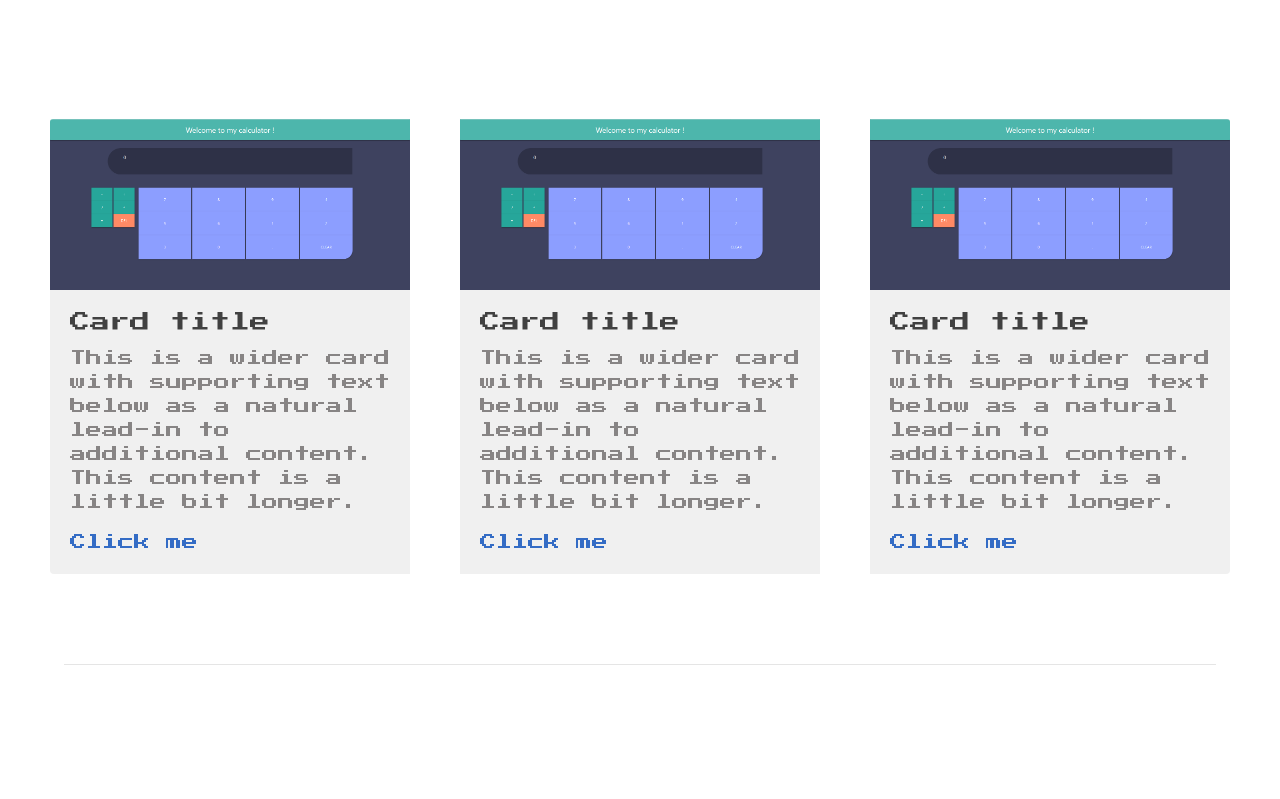
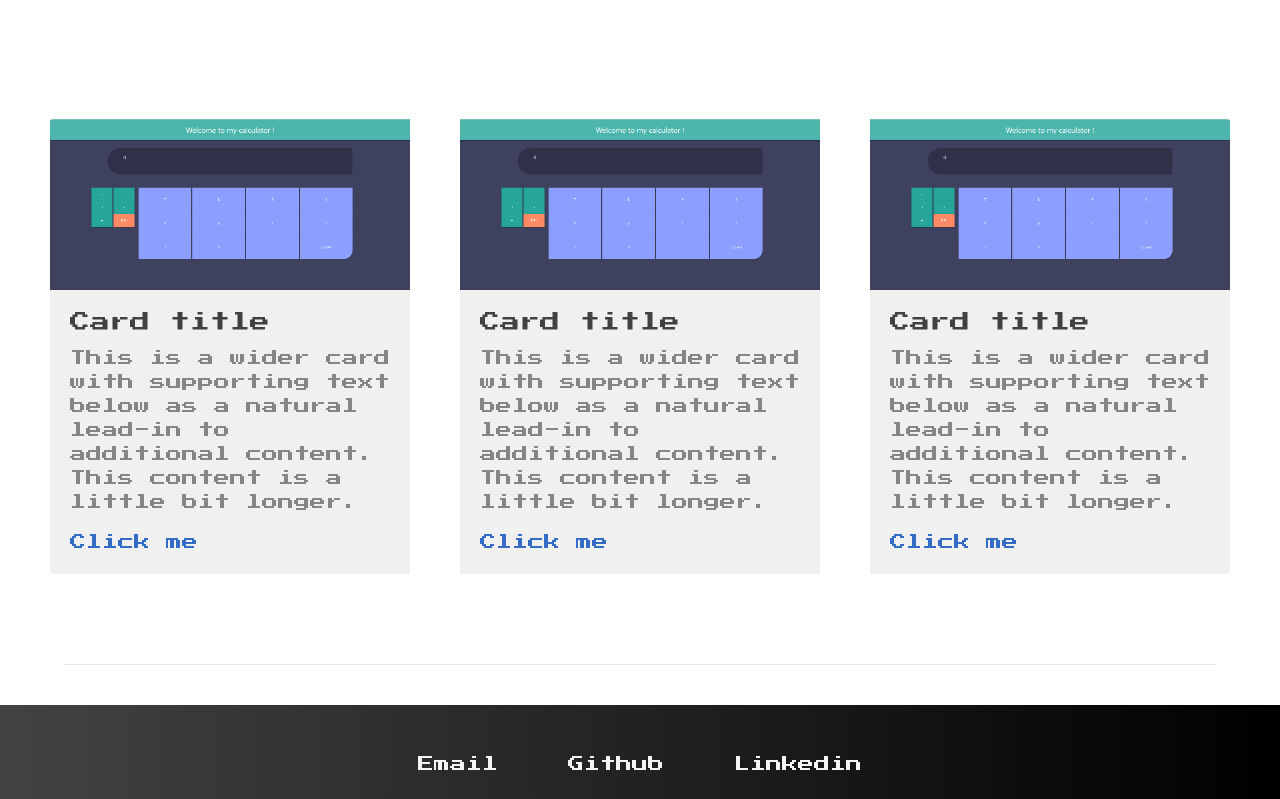
Before and after one commit to StormNotes/NgPort, an Angular app: page / in a window 1280 px wide. Shown: the part 958-1757 px from the top of the page. Before the commit the page ends 1663 px from the top, so only its background shows below. Built offline with nearby package versions, Linux system fonts and the light colour scheme.

Commit message:
final components

```diff
--- a/src/app/app.component.html
+++ b/src/app/app.component.html
@@ -1,3 +1,4 @@
 <app-header></app-header>
 <app-info></app-info>
 <app-port></app-port>
+<app-footer></app-footer>
--- a/src/app/app.module.ts
+++ b/src/app/app.module.ts
@@ -5,13 +5,15 @@ import { AppComponent } from './app.component';
 import { HeaderComponent } from './header/header.component';
 import { InfoComponent } from './info/info.component';
 import { PortComponent } from './port/port.component';
+import { FooterComponent } from './footer/footer.component';
 
 @NgModule({
   declarations: [
     AppComponent,
     HeaderComponent,
     InfoComponent,
-    PortComponent
+    PortComponent,
+    FooterComponent
   ],
   imports: [
     BrowserModule
--- /dev/null
+++ b/src/app/footer/footer.component.html
@@ -0,0 +1,52 @@
+<!-- Footer -->
+<footer class="page-footer font-small teal pt-4">
+
+  <!-- Footer Text -->
+  <div class="container-fluid text-center text-md-left">
+
+    <!-- Grid row -->
+    <div class="row">
+<!--
+
+      <div class="col-md-6 mt-md-0 mt-3">
+
+
+        <h5 class="text-uppercase font-weight-bold">Footer text 1</h5>
+        <p>Lorem ipsum dolor sit, amet consectetur adipisicing elit. Expedita sapiente sint, nulla, nihil
+          repudiandae commodi voluptatibus corrupti animi sequi aliquid magnam debitis, maxime quam recusandae
+          harum esse fugiat. Itaque, culpa?</p>
+
+      </div>
+
+
+      <hr class="clearfix w-100 d-md-none pb-3">
+
+
+      <div class="col-md-6 mb-md-0 mb-3">
+
+
+        <h5 class="text-uppercase font-weight-bold">Footer text 2</h5>
+        <p>Lorem ipsum, dolor sit amet consectetur adipisicing elit. Optio deserunt fuga perferendis modi earum
+          commodi aperiam temporibus quod nulla nesciunt aliquid debitis ullam omnis quos ipsam, aspernatur id
+          excepturi hic.</p>
+
+      </div> -->
+
+
+    </div>
+    <!-- Grid row -->
+
+  </div>
+  <!-- Footer Text -->
+
+  <!-- Copyright -->
+
+  <div class="footer-copyright text-center py-3">
+    <div class="btn"><a href="mailto:leodiazgarcia4050@gmail.com">Email</a></div>
+      <div class="btn"><a href="https://github.com/StormNotes" target="_blank">Github</a></div>
+      <div class="btn"><a href="https://www.linkedin.com/in/leonardo-diaz-30ab4315b/" target="_blank">Linkedin</a></div>
+  </div>
+  <!-- Copyright -->
+
+</footer>
+<!-- Footer -->
--- /dev/null
+++ b/src/app/footer/footer.component.scss
@@ -0,0 +1,14 @@
+footer{
+
+    height: auto;
+    background: #000000;
+    background: linear-gradient(to right, #434343, #000000);
+    .footer-copyright{
+        color:white;
+
+        a{
+            color:whitesmoke;
+            padding: 22px;
+        }
+    }
+}
--- /dev/null
+++ b/src/app/footer/footer.component.ts
@@ -0,0 +1,15 @@
+import { Component, OnInit } from '@angular/core';
+
+@Component({
+  selector: 'app-footer',
+  templateUrl: './footer.component.html',
+  styleUrls: ['./footer.component.scss']
+})
+export class FooterComponent implements OnInit {
+
+  constructor() { }
+
+  ngOnInit() {
+  }
+
+}
```
Also changed, not shown: 1 other file (tests, documents, lock files or other folders).
